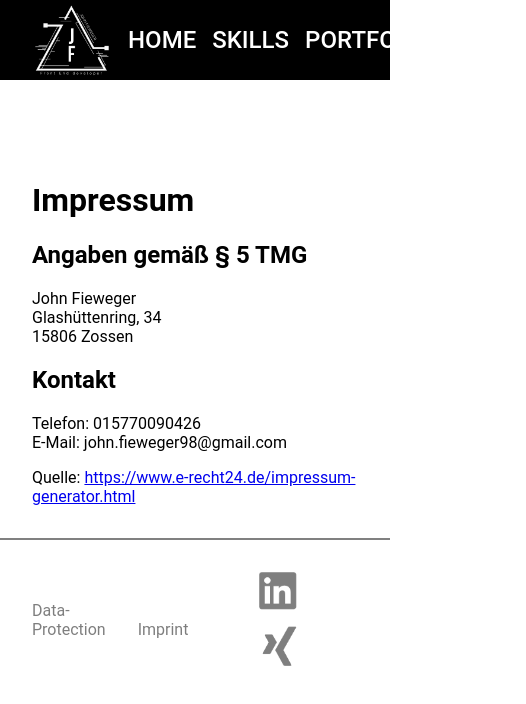
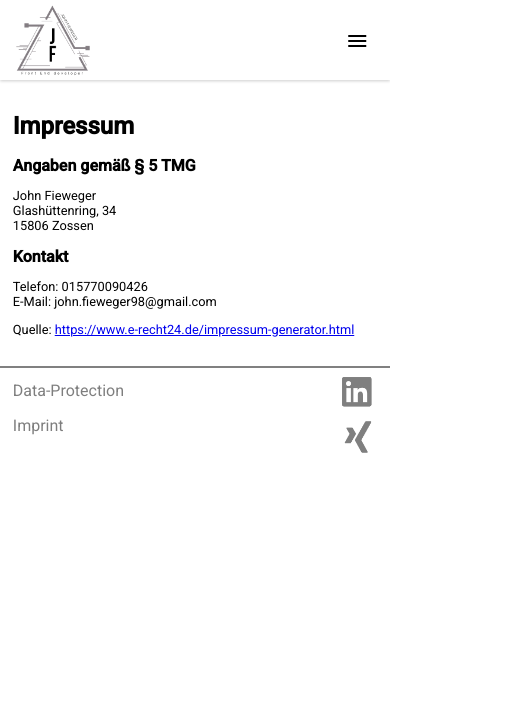
Before and after one commit to JohnTwiiX/johnfieweger.de, an Angular app: page /imprint in a window 390 px wide. Shown: the top 704 px of the page, 526 px wide, since content can reach past the window. Built offline with nearby package versions, Linux system fonts and the light colour scheme.

Commit message:
bug fixes and make responsive

```diff
--- a/angular.json
+++ b/angular.json
@@ -31,6 +31,7 @@
                             "src/assets"
                         ],
                         "styles": [
+                            "./node_modules/@angular/material/prebuilt-themes/indigo-pink.css",
                             "./node_modules/aos/dist/aos.css",
                             "src/styles.scss"
                         ],
@@ -99,6 +100,7 @@
                             "src/assets"
                         ],
                         "styles": [
+                            "./node_modules/@angular/material/prebuilt-themes/indigo-pink.css",
                             "src/styles.scss"
                         ],
                         "scripts": []
--- a/package.json
+++ b/package.json
@@ -11,10 +11,12 @@
   "private": true,
   "dependencies": {
     "@angular/animations": "~13.3.0",
+    "@angular/cdk": "~13.3.9",
     "@angular/common": "~13.3.0",
     "@angular/compiler": "~13.3.0",
     "@angular/core": "~13.3.0",
     "@angular/forms": "~13.3.0",
+    "@angular/material": "~13.3.9",
     "@angular/platform-browser": "~13.3.0",
     "@angular/platform-browser-dynamic": "~13.3.0",
     "@angular/router": "~13.3.0",
--- a/src/app/data-protection/data-protection.component.scss
+++ b/src/app/data-protection/data-protection.component.scss
@@ -4,4 +4,5 @@
     padding-top: 10rem;
     padding-bottom: 1rem;
     border-bottom: 2px solid grey;
+    word-break: break-all;
 }
--- a/src/app/home/home.component.html
+++ b/src/app/home/home.component.html
@@ -4,8 +4,8 @@
             <div class="flyInLeft">
                 Hi, <br> I'm
                 <span style="color: #fa2759;">John</span> Fieweger <br> Front End develop<span style="color: #2dfcd8;">e</span>r <br>
+
                 <a href="#contact"><button class="btn-contact">Contact me</button></a>
-
             </div>
             <img class="flyInRight" src="assets/img/profile2.png">
         </div>
--- a/src/app/menu/menu.component.html
+++ b/src/app/menu/menu.component.html
@@ -1,11 +1,19 @@
-<header class="padding-lr" [class.headerDark]="router.url == '/data-protection' && '/imprint'">
+<header class="padding-lr" [class.headerDark]="router.url == '/data-protection' || router.url == '/imprint'">
     <!--[class.headerDark]="darkMode"-->
-    <img [class.d-unset]="router.url !== '/data-protection' && '/imprint'" src="assets/img/logo.png">
+    <img [class.d-unset]="router.url != '/imprint' && router.url != '/data-protection'" src="assets/img/logo.png">
     <!--   -->
-    <img [class.d-unset]="router.url == '/data-protection' && '/imprint'" src="assets/img/logo2.png">
-    <div [class.darkLinks]="router.url == '/data-protection' && '/imprint'">
+    <img [class.d-unset]="router.url == '/imprint' || router.url == '/data-protection'" src="assets/img/logo2.png">
+    <div [class.darkLinks]="router.url == '/data-protection' || router.url == '/imprint'">
         <!-- -->
-
+        <button class="btn-menu" [class.btnDark]="router.url != '/imprint' && router.url != '/data-protection'" mat-icon-button [matMenuTriggerFor]="menu" aria-label="Example icon-button with a menu">
+            <mat-icon>menu</mat-icon>
+        </button>
+        <mat-menu [class.menu-white]="router.url == '/imprint' || router.url == '/data-protection'" #menu="matMenu" class="custom-menu">
+            <a mat-menu-item routerLink="/">HOME</a>
+            <a mat-menu-item href="#skills">SKILLS</a>
+            <a mat-menu-item href="#portfolio">PORTFOLIO</a>
+            <a mat-menu-item href="#about">ABOUT</a>
+        </mat-menu>
         <a routerLink="/">HOME</a>
         <a href="#skills">SKILLS</a>
         <a href="#portfolio">PORTFOLIO</a>
--- a/src/app/menu/menu.component.scss
+++ b/src/app/menu/menu.component.scss
@@ -27,7 +27,7 @@ header {
 }
 
 .container {
-    background: white;
+    background-color: white;
 }
 
 .darkLinks {
@@ -47,3 +47,26 @@ header {
 .d-unset {
     display: unset !important;
 }
+
+.btn-menu {
+    display: none;
+}
+
+.btnDark {
+    color: white;
+}
+
+.mat-menu-item {
+    color: white;
+    background-color: black;
+    text-decoration: none;
+    font-weight: 500;
+    font-size: 1.5rem;
+    &:hover {
+        color: #fa2759;
+    }
+}
+
+::ng-deep .custom-menu {
+    background-color: black!important;
+}
--- a/src/app/portfolio/portfolio.component.scss
+++ b/src/app/portfolio/portfolio.component.scss
@@ -74,6 +74,10 @@
             color: #fa2759;
             font-size: 1rem;
             cursor: pointer;
+            &:hover {
+                background: #fa2759;
+                color: black;
+            }
         }
         &:hover {
             opacity: 1;
--- a/src/index.html
+++ b/src/index.html
@@ -3,11 +3,14 @@
 
 <head>
     <meta charset="utf-8">
-    <title>Johnfieweger</title>
+    <title>John Fieweger</title>
     <link rel="stylesheet" href="assets/font/PT Sans/fonts/fonts.css">
     <base href="/">
     <meta name="viewport" content="width=device-width, initial-scale=1">
-    <link rel="icon" type="image/x-icon" href="favicon.ico">
+    <link rel="icon" type="image/x-icon" href="assets/img/logo2.png">
+    <link rel="preconnect" href="https://fonts.gstatic.com">
+    <link href="https://fonts.googleapis.com/css2?family=Roboto:wght@300;400;500&display=swap" rel="stylesheet">
+    <link href="https://fonts.googleapis.com/icon?family=Material+Icons" rel="stylesheet">
 </head>
 
 <body>
--- a/src/styles.scss
+++ b/src/styles.scss
@@ -12,6 +12,10 @@ html {
 .padding-lr {
     padding-left: 10rem;
     padding-right: 10rem;
+}
+
+.d-none {
+    display: none;
 }
 
 @media (max-width: 1000px) {
@@ -31,8 +35,8 @@ html {
     }
     .start-container {
         img {
-            height: 10rem !important;
-            width: 10rem !important;
+            height: 15rem !important;
+            width: 15rem !important;
         }
     }
     header {
@@ -44,8 +48,136 @@ html {
         width: 90vw !important;
     }
     .contact-container form {
-        width: 20rem !important;
+        width: 13rem !important;
     }
 }
-html, body { height: 100%; }
-body { margin: 0; font-family: Roboto, "Helvetica Neue", sans-serif; }
+
+@media (max-width: 550px) {
+    .btn-menu {
+        display: unset !important;
+    }
+    header {
+        a {
+            display: none !important;
+        }
+    }
+    .header {
+        flex-direction: column-reverse !important;
+    }
+    .img-container {
+        height: 10rem !important;
+        width: 16rem !important;
+        h3 {
+            font-size: 24px !important;
+            margin-top: 1rem !important;
+            margin-bottom: 0 !important;
+        }
+        p {
+            margin: 0 !important;
+        }
+        button {
+            height: 1.5rem !important;
+            width: 7rem !important;
+        }
+    }
+    .about-container {
+        padding-top: 3rem !important;
+        padding-bottom: 2rem !important;
+    }
+    .profile {
+        flex-direction: column !important;
+        padding-bottom: 1rem !important;
+        margin: 0 !important;
+        img {
+            margin-bottom: 1rem !important;
+            margin-right: 0 !important;
+            height: 10rem !important;
+            width: 10rem !important;
+        }
+        span {
+            font-size: 2.2rem !important;
+        }
+    }
+    .journey-container {
+        align-items: center !important;
+        flex-direction: column !important;
+    }
+    .contact-container form {
+        height: 42rem !important;
+    }
+    .footer-container {
+        height: 6rem !important;
+    }
+    .links {
+        flex-direction: column !important;
+        display: flex !important;
+        a {
+            margin-bottom: 1rem !important;
+        }
+    }
+    .icons {
+        display: flex !important;
+        flex-direction: column !important;
+        img {
+            margin-left: 0 !important;
+            height: 40px !important;
+        }
+    }
+    .home-container {
+        padding-top: 8rem !important;
+    }
+    .start-container {
+        height: calc(100vh - 8rem) !important;
+    }
+    .padding-lr {
+        padding-left: 0.8rem !important;
+        padding-right: 0.8rem !important;
+    }
+    .home-container {
+        font-size: 2.8rem !important;
+    }
+    .data-container {
+        padding-top: 6rem !important;
+        h1 {
+            font-size: 1.5rem !important;
+        }
+        h2 {
+            font-size: 1.2rem !important;
+        }
+        h2 {
+            font-size: 1rem !important;
+        }
+        h3 {
+            font-size: 0.8rem !important;
+        }
+        p,
+        ul {
+            font-size: 0.6rem !important;
+        }
+    }
+    .imprint-container {
+        padding-top: 6rem !important;
+        h1 {
+            font-size: 1.5rem !important;
+        }
+        h2 {
+            font-size: 1.2rem !important;
+        }
+        h2 {
+            font-size: 1rem !important;
+        }
+        p {
+            font-size: 0.8rem !important;
+        }
+    }
+}
+
+html,
+body {
+    height: 100%;
+}
+
+body {
+    margin: 0;
+    font-family: Roboto, "Helvetica Neue", sans-serif;
+}
```
Also changed, not shown: src/app/app.module.ts (+12 -1 lines), 1 other file (tests, documents, lock files or other folders).
